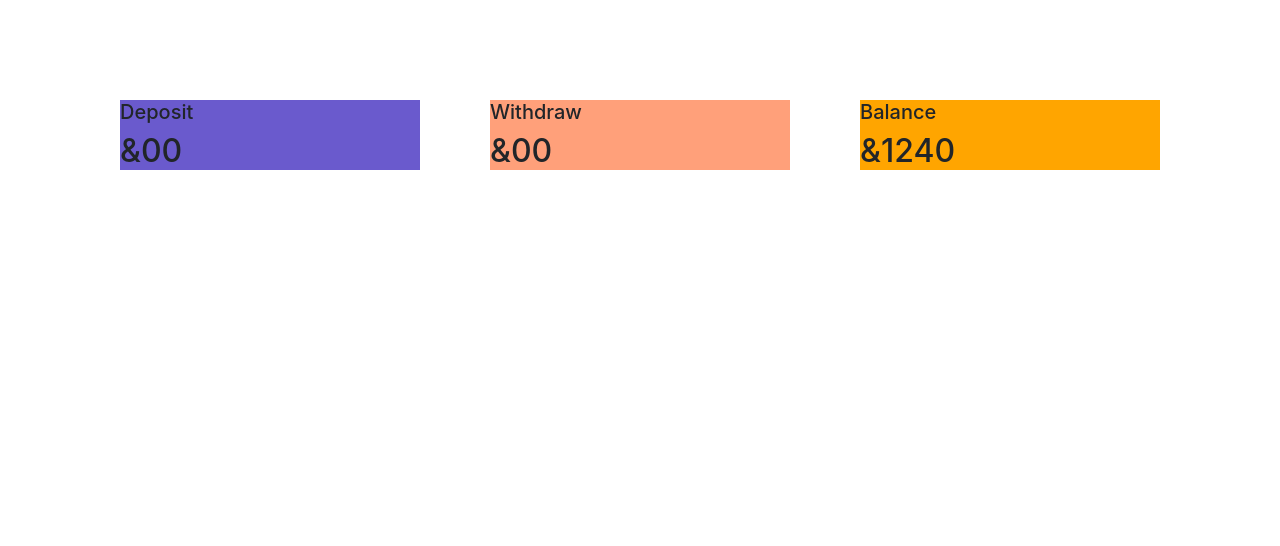
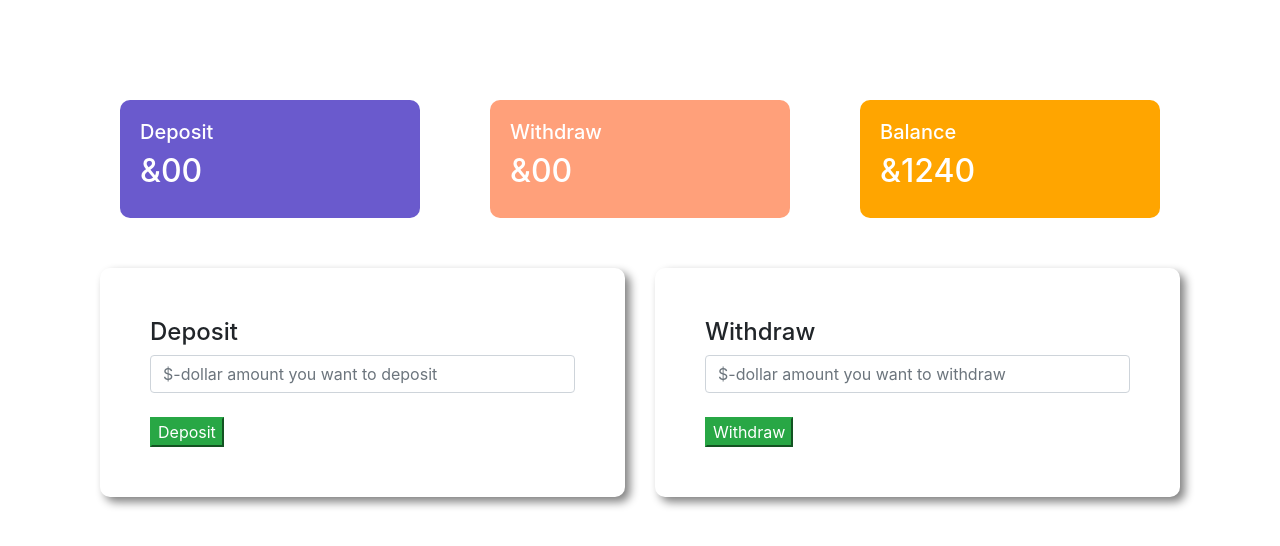
Before and after one commit to Masum984/pioneer-bank, a plain HTML site: page index.html in a window 1280 px wide. Both pictures are taken after a click on the button "Enter". Drawn offline with nearby package versions, Linux system fonts and the light colour scheme.

Commit message:
I am working on

```diff
--- a/index.html
+++ b/index.html
@@ -24,22 +24,40 @@
  <div id="transaction-area">
      <div class="row">
          <div class="col-md-4">
-            <div class="deposit">
+            <div class="deposit status">
              <h5>Deposit</h5>
              <h2>&00</h2>
             </div>
          </div>
          <div class="col-md-4">
-             <div class="withdraw">
+             <div class="withdraw status">
              <h5>Withdraw</h5>
              <h2>&00</h2>
          </div>
         </div>
          <div class="col-md-4">
-          <div class="balance">
+          <div class="balance status">
              <h5>Balance</h5>
              <h2>&1240</h2>
             </div>
+         </div>
+     </div>
+     <div class="row">
+         <div class="col-md-6">
+           <div class="submit-area">
+                <h4>Deposit</h4>
+                <input type="text" placeholder="$-dollar amount you want to deposit" class=" form-control">
+                <br>
+                <button class="btn-success">Deposit</button>
+           </div>
+         </div>
+         <div class="col-md-6">
+             <div class="submit-area">
+                <h4>Withdraw</h4>
+                <input type="text" placeholder="$-dollar amount you want to withdraw" class=" form-control">
+                <br>
+                <button class="btn-success">Withdraw</button>
+             </div>
          </div>
      </div>
  </div>
--- a/style.css
+++ b/style.css
@@ -11,15 +11,18 @@ body{
 #transaction-area{
     display: none;
 }
+.status{
+    margin: 0 20px;
+    color: white;
+    padding: 20px;
+    border-radius: 10px;
+}
 .deposit{
-    margin: 0 20px;
     background-color: slateblue;
 }
 .withdraw{
-    margin: 0 20px;
     background-color: lightsalmon;
 }
 .balance{
-    margin: 0 20px;
     background-color: orange;
 }
```
